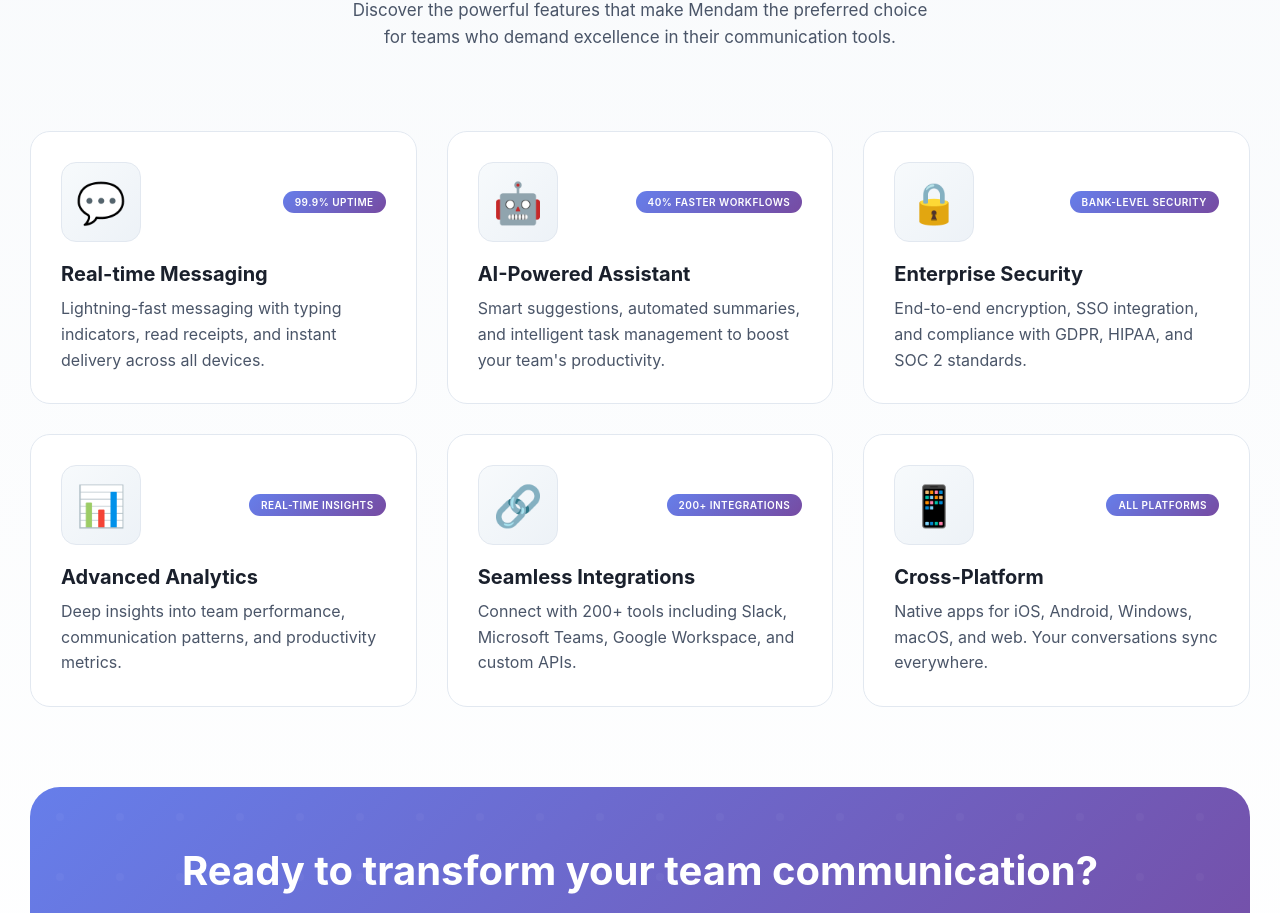
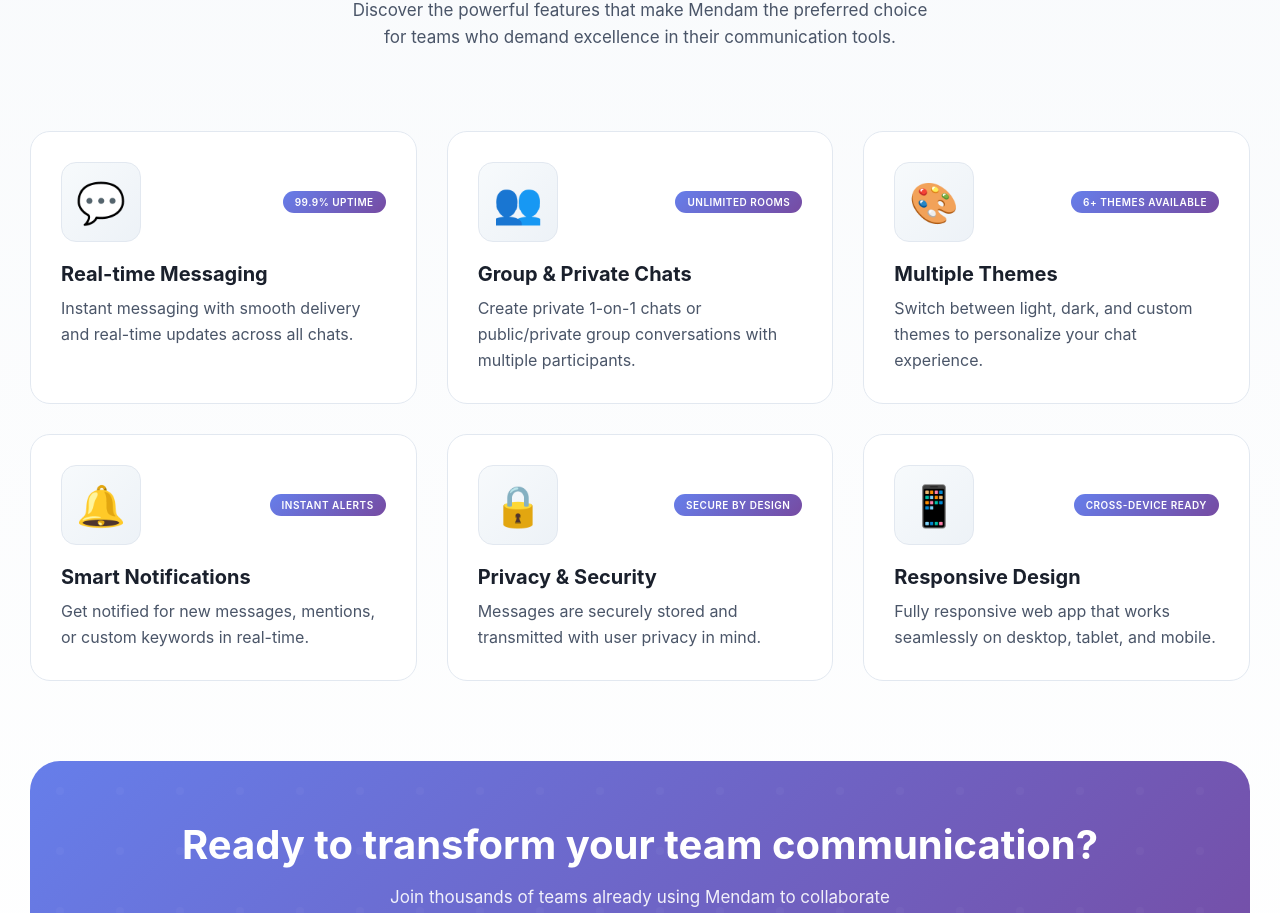
Before and after one commit to aliyara290/Mendam, a React (Vite) app in the folder frontend/: page / in a window 1280 px wide. Shown: the part 1074-1987 px from the top of the page. Built offline with nearby package versions, Linux system fonts and the light colour scheme; a web font is replaced by a local one.

Commit message:
update group profile modal

```diff
--- a/frontend/src/components/app/avatar/Avatar.tsx
+++ b/frontend/src/components/app/avatar/Avatar.tsx
@@ -28,7 +28,7 @@
   showUserName = false,
   size = 40,
   isGroup = false,
-  bg
+  bg = false
 }) => {
   const avatarContent = (
     <StyledAvatar>
--- a/frontend/src/components/app/chat-area/modals/GroupInfoModal.tsx
+++ b/frontend/src/components/app/chat-area/modals/GroupInfoModal.tsx
@@ -7,6 +7,7 @@
   UserGroupIcon,
   GlobeAltIcon,
   LockClosedIcon,
+  UserIcon,
 } from "@heroicons/react/24/outline";
 import { HashtagIcon } from "@heroicons/react/24/solid";
 import Avatar from "@app/avatar/Avatar";
@@ -77,7 +78,7 @@
               />
             ) : (
               <StyledDefaultGroupIcon>
-                <HashtagIcon />
+                <UserGroupIcon />
               </StyledDefaultGroupIcon>
             )}
           </StyledGroupIconContainer>
@@ -171,7 +172,7 @@
 
             <StyledStatItem>
               <StyledStatIcon>
-                {/* <CrownIcon /> */}
+                <UserIcon />
               </StyledStatIcon>
               <StyledStatContent>
                 <StyledStatLabel>Created by</StyledStatLabel>
@@ -181,14 +182,14 @@
           </StyledGroupStats>
         )}
 
-        {!isEditing && (
+        {/* {!isEditing && (
           <StyledAdditionalInfo>
             <StyledInfoSection>
               <h4>Group ID</h4>
               <StyledGroupId>{group._id}</StyledGroupId>
             </StyledInfoSection>
           </StyledAdditionalInfo>
-        )}
+        )} */}
       </StyledGroupInfoContent>
     </ModalComponent>
   );
@@ -218,7 +219,7 @@
   width: 8rem;
   height: 8rem;
   border-radius: 50%;
-  background-color: ${({ theme }) => theme.background.thirdly};
+  background-color: ${({ theme }) => theme.background.secondary};
   display: flex;
   align-items: center;
   justify-content: center;
--- a/frontend/src/components/app/navigation/Navigation.tsx
+++ b/frontend/src/components/app/navigation/Navigation.tsx
@@ -57,7 +57,7 @@
               </StyledLink>
             </Link>
           </StyledPagesLinks>
-          <StyledLine />
+          {/* <StyledLine />
           <StyledGroupsContainer>
             <StyledGroupsList>
               <Link to={"/app/channel/345678"}>
@@ -91,7 +91,7 @@
                 <PlusCircleIcon />
               </StyledLinkIcon>
             </StyledAddBtn>
-          </StyledGroupsContainer>
+          </StyledGroupsContainer> */}
         </StyledTopLinks>
 
         {/* <StyledBottomLinks>
--- a/frontend/src/components/app/settings/pages/MyAccount.tsx
+++ b/frontend/src/components/app/settings/pages/MyAccount.tsx
@@ -23,7 +23,7 @@
               <h5>Password</h5>
             </StyledItemHeading>
             <StyledItemContent>
-              <Button variant="primary" title="Change password" type="button" />
+              <Button  onClick={() => alert("Comming soon!!")} variant="primary" title="Change password" type="button" />
             </StyledItemContent>
           </StyledOptionItem>
           <StyledOptionItem>
@@ -35,8 +35,8 @@
               </p>
             </StyledItemHeading>
             <StyledItemContent>
-              <Button variant="danger" title="Disable Account" type="button" />
-              <Button variant="danger" title="Delete Account" type="button" />
+              <Button  onClick={() => alert("Comming soon!!")} variant="danger" title="Disable Account" type="button" />
+              <Button  onClick={() => alert("Comming soon!!")} variant="danger" title="Delete Account" type="button" />
             </StyledItemContent>
           </StyledOptionItem>
         </StyledMyAccountContent>
--- a/frontend/src/components/home/Features.tsx
+++ b/frontend/src/components/home/Features.tsx
@@ -39,46 +39,47 @@
     {
         icon: "💬",
         title: "Real-time Messaging",
-            description: "Lightning-fast messaging with typing indicators, read receipts, and instant delivery across all devices.",
+        description: "Instant messaging with smooth delivery and real-time updates across all chats.",
         stats: "99.9% uptime",
         color: "#667eea"
     },
     {
-            icon: "🤖",
-            title: "AI-Powered Assistant",
-            description: "Smart suggestions, automated summaries, and intelligent task management to boost your team's productivity.",
-            stats: "40% faster workflows",
+        icon: "👥",
+        title: "Group & Private Chats",
+        description: "Create private 1-on-1 chats or public/private group conversations with multiple participants.",
+        stats: "Unlimited rooms",
+        color: "#f093fb"
+    },
+    {
+        icon: "🎨",
+        title: "Multiple Themes",
+        description: "Switch between light, dark, and custom themes to personalize your chat experience.",
+        stats: "6+ themes available",
         color: "#764ba2"
     },
     {
-            icon: "🔒",
-            title: "Enterprise Security",
-            description: "End-to-end encryption, SSO integration, and compliance with GDPR, HIPAA, and SOC 2 standards.",
-            stats: "Bank-level security",
-            color: "#f093fb"
-        },
-        {
-            icon: "📊",
-            title: "Advanced Analytics",
-            description: "Deep insights into team performance, communication patterns, and productivity metrics.",
-            stats: "Real-time insights",
+        icon: "🔔",
+        title: "Smart Notifications",
+        description: "Get notified for new messages, mentions, or custom keywords in real-time.",
+        stats: "Instant alerts",
         color: "#f5576c"
     },
     {
-            icon: "🔗",
-            title: "Seamless Integrations",
-            description: "Connect with 200+ tools including Slack, Microsoft Teams, Google Workspace, and custom APIs.",
-            stats: "200+ integrations",
+        icon: "🔒",
+        title: "Privacy & Security",
+        description: "Messages are securely stored and transmitted with user privacy in mind.",
+        stats: "Secure by design",
         color: "#4facfe"
     },
     {
         icon: "📱",
-            title: "Cross-Platform",
-            description: "Native apps for iOS, Android, Windows, macOS, and web. Your conversations sync everywhere.",
-            stats: "All platforms",
+        title: "Responsive Design",
+        description: "Fully responsive web app that works seamlessly on desktop, tablet, and mobile.",
+        stats: "Cross-device ready",
         color: "#43e97b"
     }
 ];
+
 
     return (
         <StyledFeatures id="features">
```
Also changed, not shown: 3 other files (tests, documents, lock files or other folders). Lines whose indentation alone changed are shown as unchanged.
